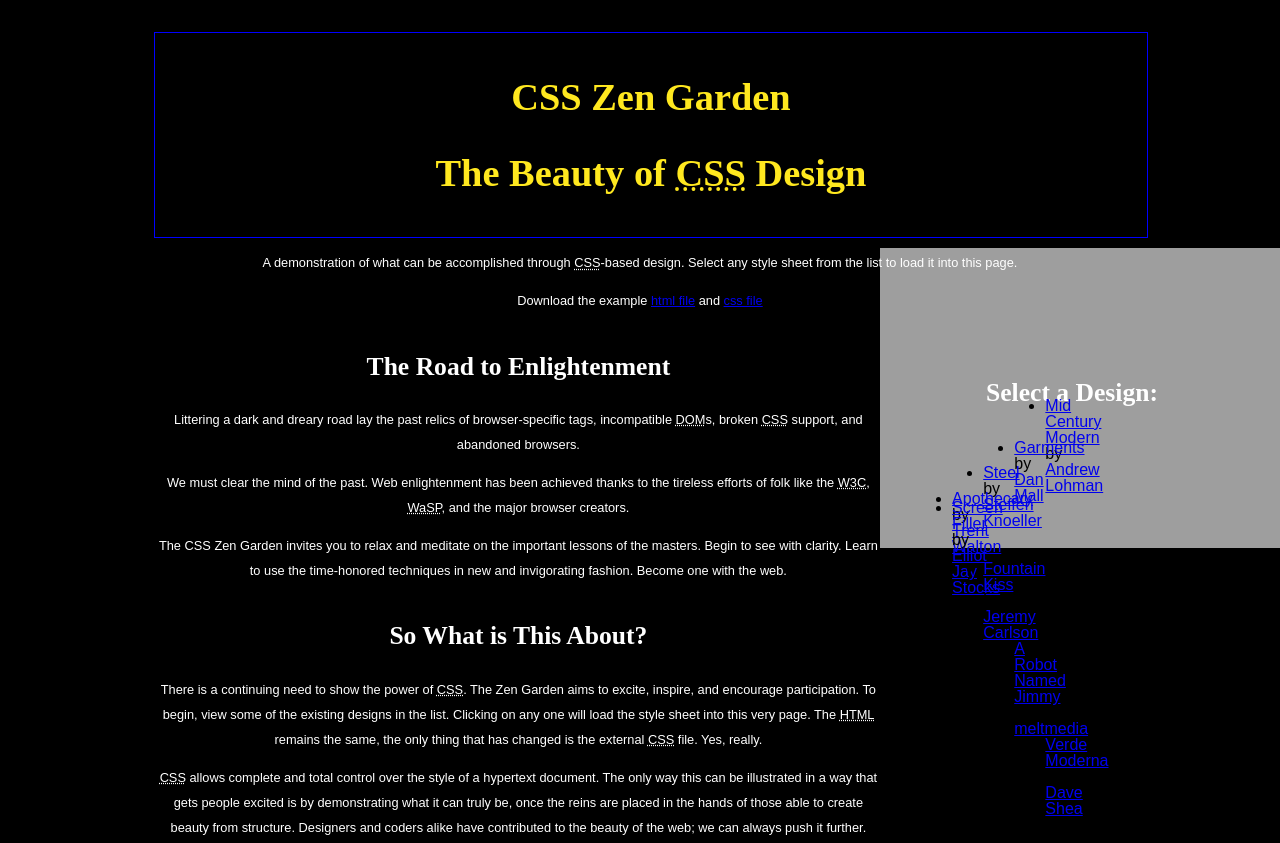
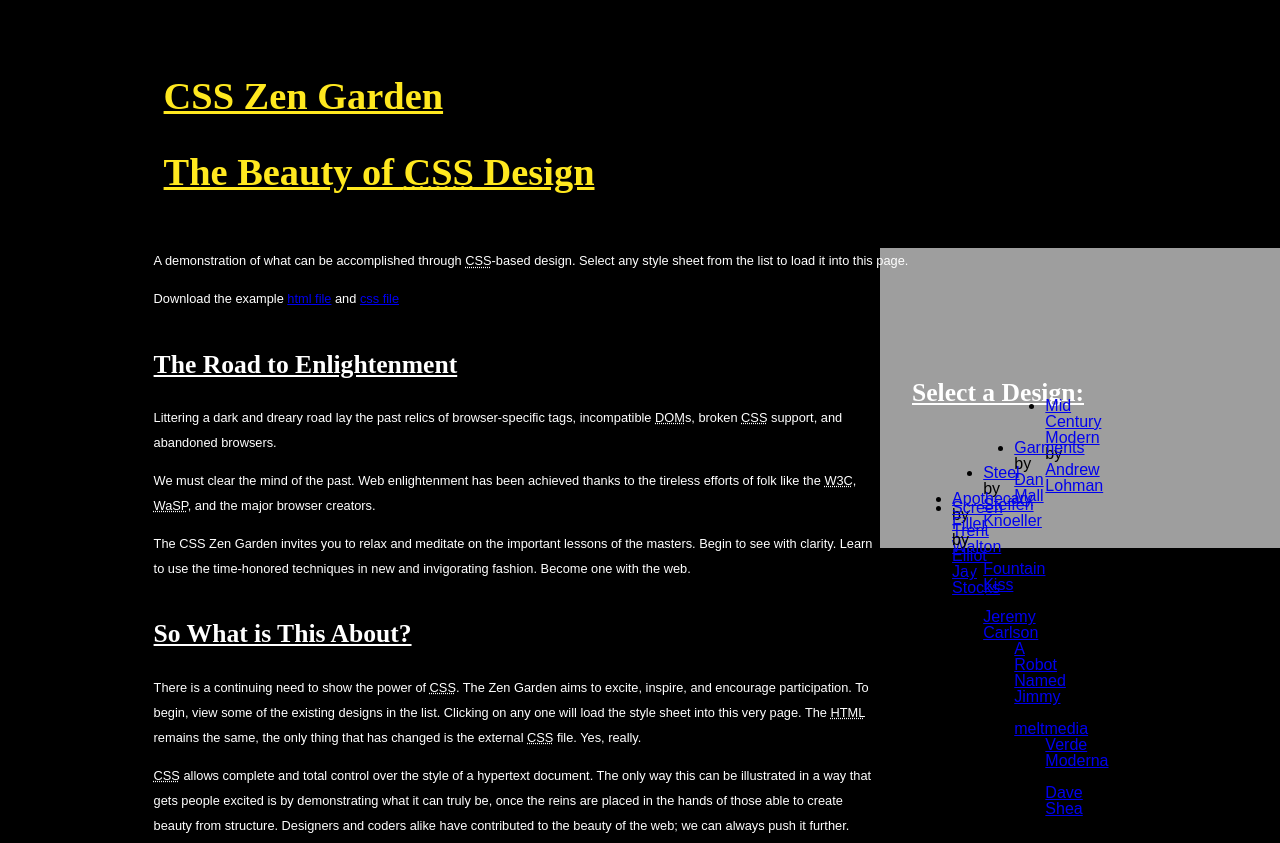
Before and after one commit to CamiWallace/zenGarden, a plain HTML site: page index.html in a window 1280 px wide. Shown: the top 843 px of the page. Drawn offline with Linux system fonts and the light colour scheme; a web font is replaced by a local one.

Commit message:
Changes to text

```diff
--- a/style.scss
+++ b/style.scss
@@ -7,7 +7,6 @@ body {
     font-family: $secondary-font;
     margin: 2em;
     background-color: $black;
-
   }
 
 h1, h2{
@@ -15,6 +14,8 @@ h1, h2{
     text-align:center;
     color: $yellow;
     font-size: 3vw;
+    text-align: left;
+    text-decoration: underline;
   }
 
 h3{
@@ -22,12 +23,15 @@ h3{
     text-align:center;
     color: $white;
     font-size: 2vw;
+    text-align: left;
+    text-decoration: underline;
 }
 p{
     font-family: $secondary-font;
     text-align:center;
     color: $white;
     font-size: 1vw;
+    text-align: left;
   }
   .page-wrapper{
     width: 80%;
@@ -45,8 +49,6 @@ p{
 header{
   width:100%;
   background-color: $black;
-  border: 1px solid;
-  border-color: $blue;
   padding: 10px;
   grid-area: 1/1/2/3;
 }
```
Also changed, not shown: style.css, 1 other file.
